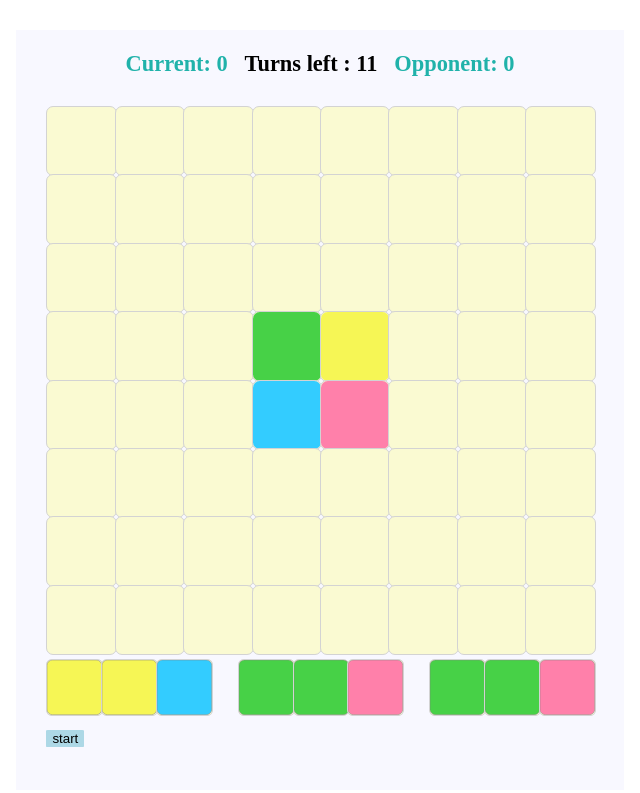
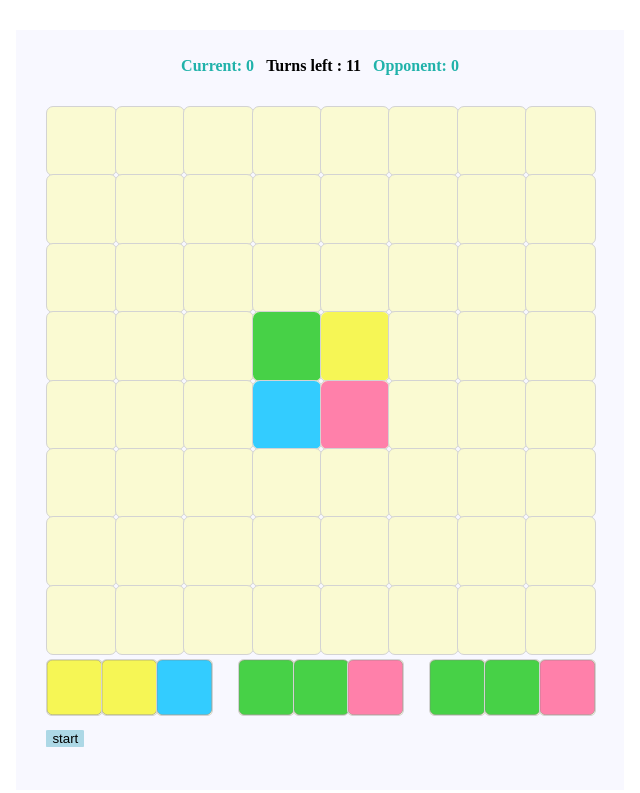
Before and after one commit to bolobobo/Matching, a website: page index.html in a window 1280 px wide. Shown: the whole page, without its empty margins (320-960 px from the left). Drawn offline with nearby package versions, Linux system fonts and the light colour scheme.

Commit message:
FIX BUG: show currentTurn in UI

```diff
--- a/css/game.css
+++ b/css/game.css
@@ -114,19 +114,19 @@ html, body {
 
 .div-inline1 {
     display:inline;
-    font-size: 0.7em;
+    font-size: 0.5em;
     font-weight: 900;
 }
 
 .div-inline2{
     display:inline;
-    font-size: 0.7em;
+    font-size: 0.5em;
     font-weight: 900;
 }
 
 .div-inline3{
     display:inline;
-    font-size: 0.7em;
+    font-size: 0.5em;
     font-weight: 900;
 }
 
--- a/index.html
+++ b/index.html
@@ -41,7 +41,7 @@
                     {{ 'YOUR_SCORE' | translate }}: {{game.getCurrentPlayerScore()}}
                 </div>
                 <div class="div-inline2">
-                    &nbsp;&nbsp;{{'LEFT_TURNS' | translate}} : {{11-game.state.currentTurn}}&nbsp;&nbsp;
+                    &nbsp;&nbsp;{{'LEFT_TURNS' | translate}} : {{game.getCurrentTurn()}}&nbsp;&nbsp;
                 </div>
                 <div class="div-inline3 opponentPlayer"
                 ng-if="!game.isPassAndPlay()"
--- a/src/game.ts
+++ b/src/game.ts
@@ -1014,6 +1014,9 @@ module game {
         let opponentPlayerIndex: number = 1 - currentUpdateUI.yourPlayerIndex;
         return state.currentScores[opponentPlayerIndex];
     }
+    export function getCurrentTurn(): number {
+        return 11-Math.floor(game.state.currentTurn/2);
+    }
 }
 
 angular.module('myApp', ['gameServices'])
--- a/src/gameLogic.ts
+++ b/src/gameLogic.ts
@@ -24,7 +24,7 @@ module gameLogic {
     export const ROWS = 8;
     export const COLS = 8;
     export const PLAYERNUM = 2
-    export const TOTALTURNS = 11;
+    export const TOTALTURNS = 22;
     export const COLORNUM = 4;
 
     /** Returns the initial Matching board, which is a ROWSxCOLS matrix containing 7 different color blocks */
--- a/ts_output_readonly_do_NOT_change_manually/src/game.js
+++ b/ts_output_readonly_do_NOT_change_manually/src/game.js
@@ -906,6 +906,10 @@ var game;
         return game.state.currentScores[opponentPlayerIndex];
     }
     game.getCurrentPlayerScore = getCurrentPlayerScore;
+    function getCurrentTurn() {
+        return 11 - Math.floor(game.state.currentTurn / 2);
+    }
+    game.getCurrentTurn = getCurrentTurn;
 })(game || (game = {}));
 angular.module('myApp', ['gameServices'])
     .run(function () {
--- a/ts_output_readonly_do_NOT_change_manually/src/gameLogic.js
+++ b/ts_output_readonly_do_NOT_change_manually/src/gameLogic.js
@@ -3,7 +3,7 @@ var gameLogic;
     gameLogic.ROWS = 8;
     gameLogic.COLS = 8;
     gameLogic.PLAYERNUM = 2;
-    gameLogic.TOTALTURNS = 11;
+    gameLogic.TOTALTURNS = 22;
     gameLogic.COLORNUM = 4;
     /** Returns the initial Matching board, which is a ROWSxCOLS matrix containing 7 different color blocks */
     function getInitialBoard() {
```
Also changed, not shown: 1 other file.
